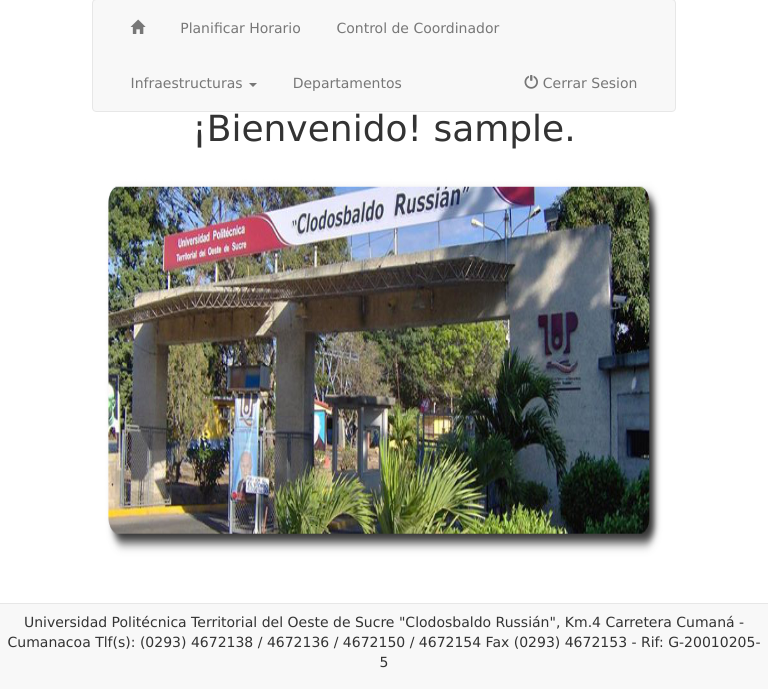
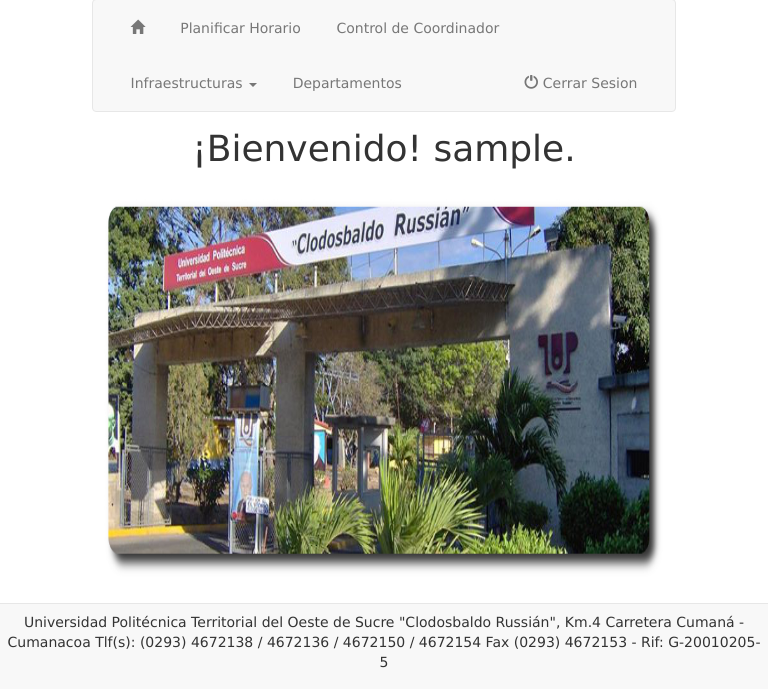
Before and after one commit to donsimonmt/planificacion, a PHP site: page /index_admin.php in a window 768 px wide. Shown: the part 111-800 px from the top of the page. Run offline with PHP 8.4, Linux system fonts and the light colour scheme; the visitor is signed in with stand-in values (Sample User, id 1); some libraries are stand-ins or nearby versions.

Commit message:
Update style_admin.css

```diff
--- a/planificacion/css/style_admin.css
+++ b/planificacion/css/style_admin.css
@@ -90,3 +90,18 @@ ul{
 
 
 }
+@media only screen and (max-width: 768px) {
+#contenedor{
+
+	margin-top: 200px;
+
+}
+}
+
+@media only screen and (min-width: 768px) and (max-width: 1168px) {
+#contenedor{
+
+	margin-top: 20px;
+
+}
+}
```
